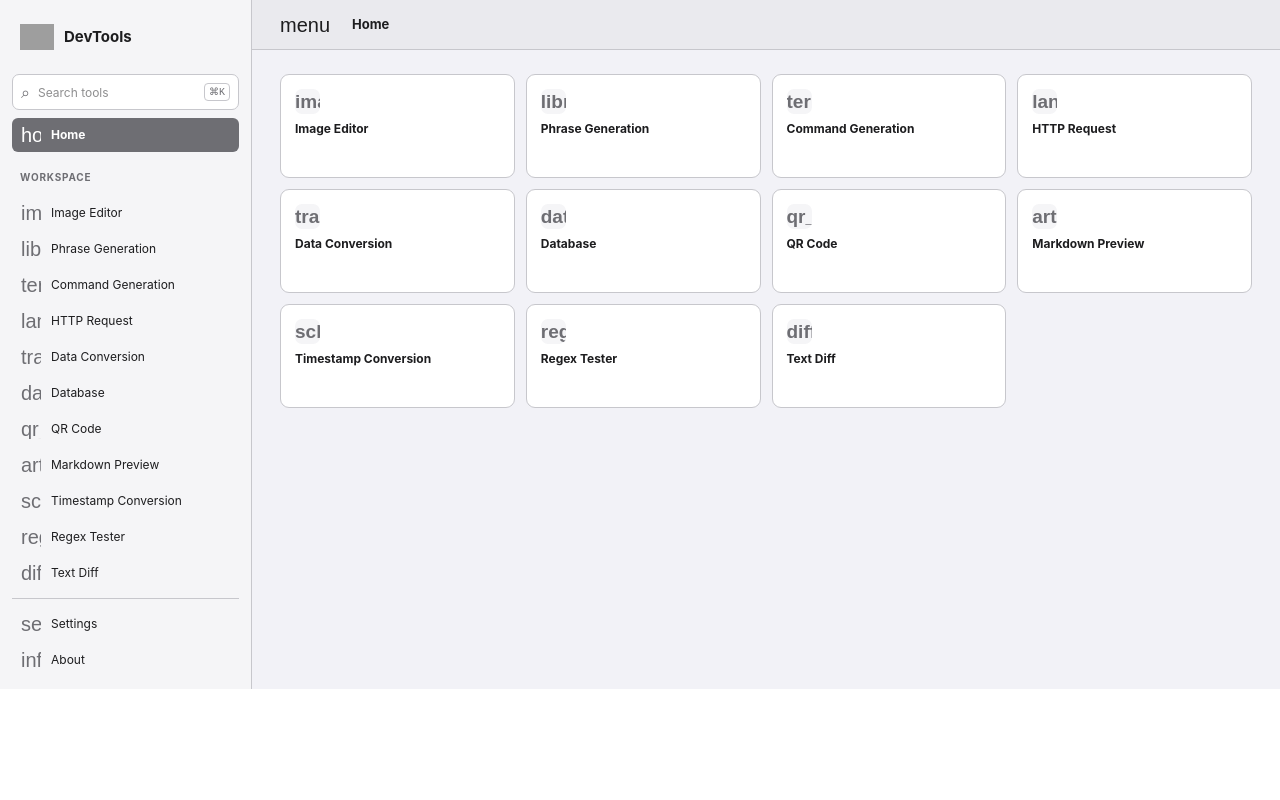
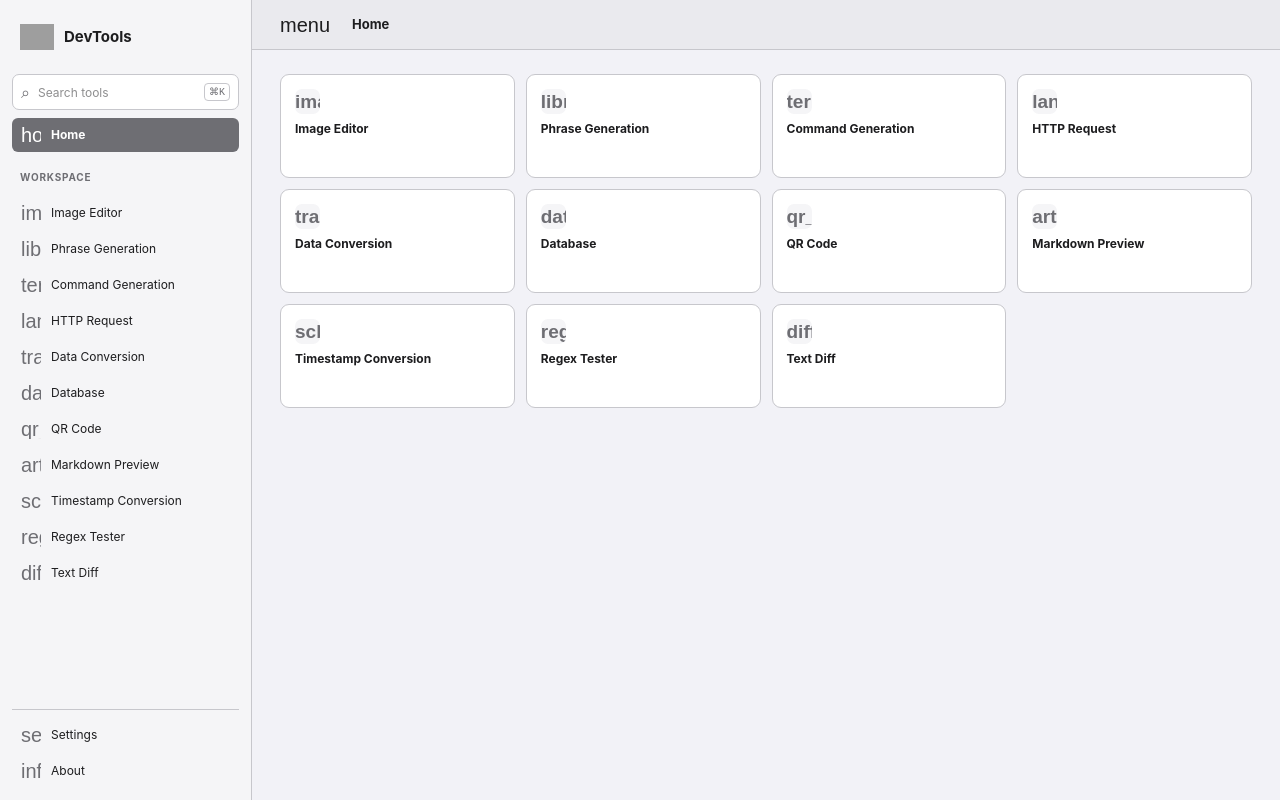
Before and after one commit to LotusAndCompany/devtools, a React (Vite) app in the folder frontend/: page / in a window 1280 px wide. Built offline with nearby package versions, Linux system fonts and the light colour scheme; grey boxes are pictures that could not be loaded.

Commit message:
fix(ui): fill the full application window

```diff
--- a/frontend/src/shared/styles/components.css
+++ b/frontend/src/shared/styles/components.css
@@ -1,3 +1,16 @@
+html,
+body,
+#root {
+    width: 100%;
+    min-width: 320px;
+    min-height: 100%;
+    height: 100%;
+    margin: 0;
+}
+body {
+    color: var(--foreground);
+    background: var(--background);
+}
 button,
 input,
 textarea,
```
